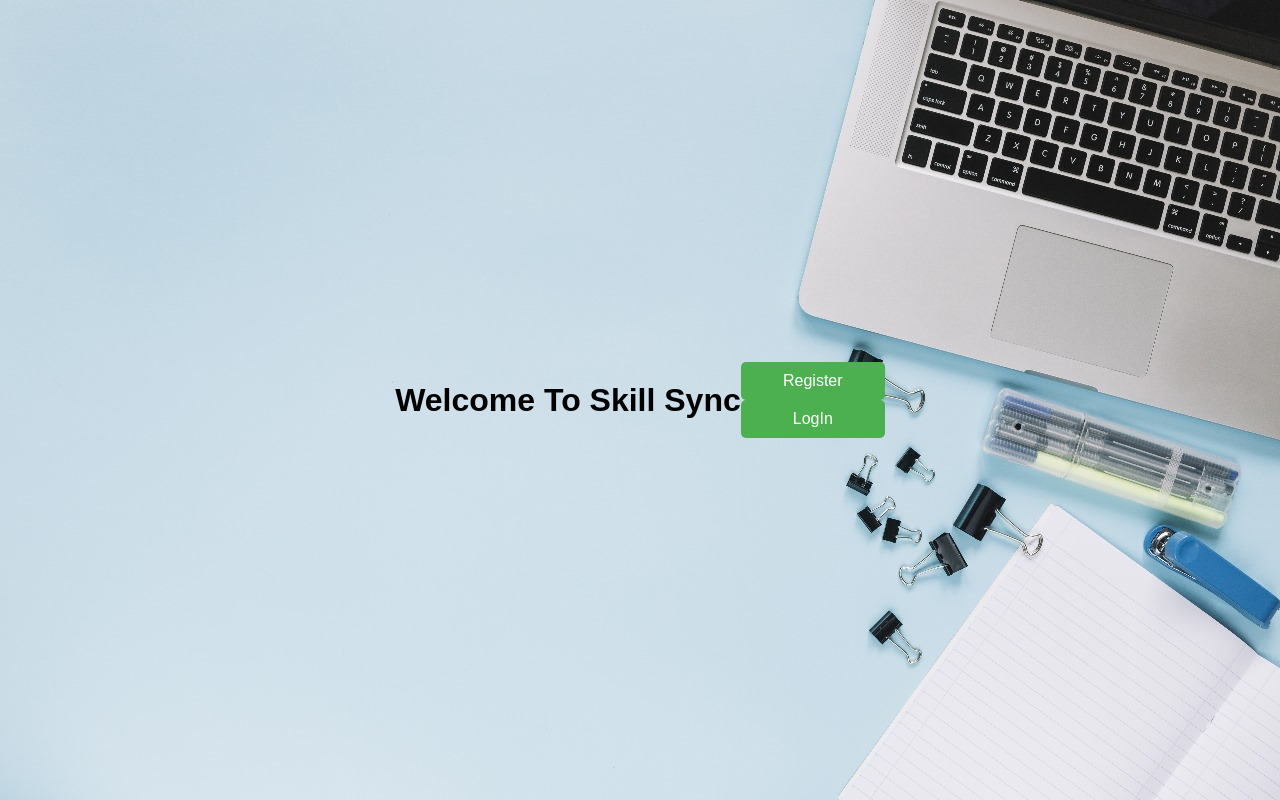
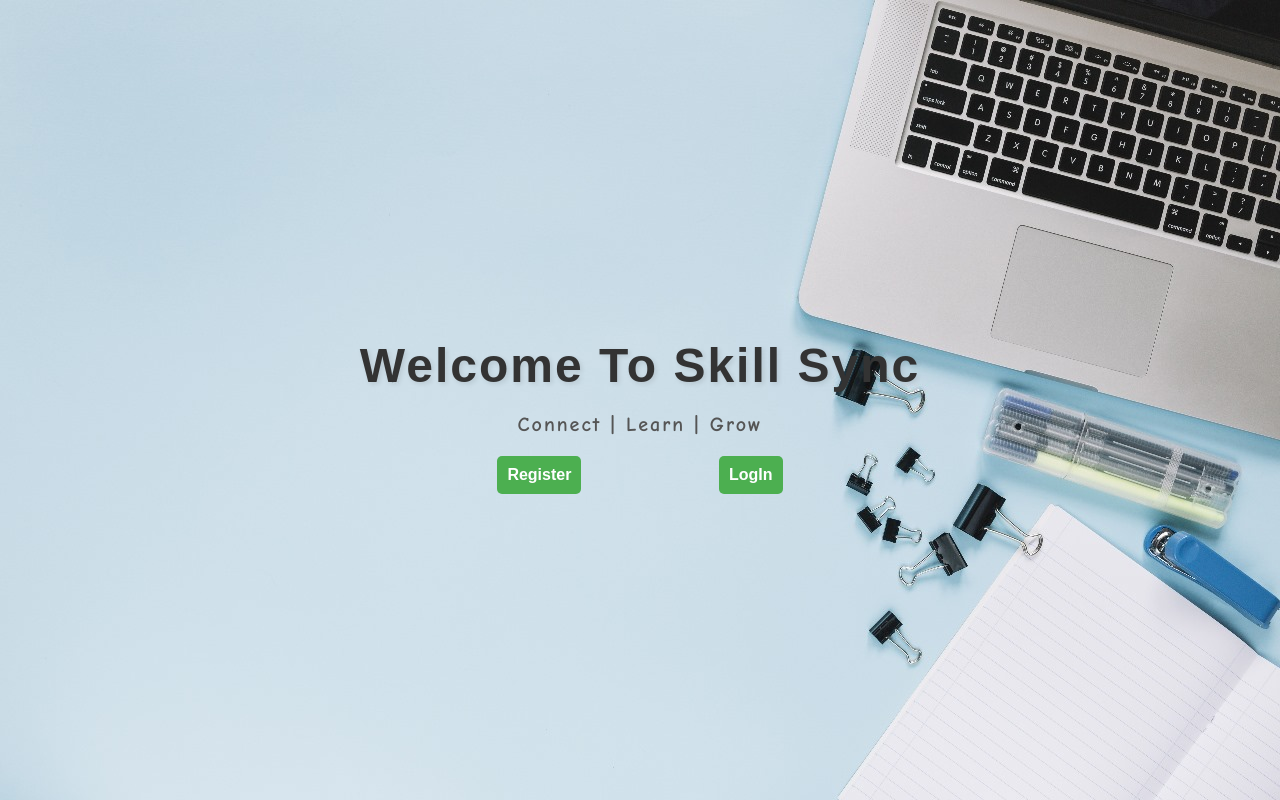
Before and after one commit to Gogineni-Nihal/SkillSync, a plain HTML site: page main.html in a window 1280 px wide. Drawn offline with Linux system fonts and the light colour scheme.

Commit message:
final draft

```diff
--- a/main.html
+++ b/main.html
@@ -18,12 +18,17 @@
 
 <body>
     <div>
-        <h1>Welcome To Skill Sync</h1>
-    </div>
-
-    <div>
+        <h1 class="title">Welcome To Skill Sync</h1>
+        <div>
+            <p class="subtitle">Connect | Learn | Grow</p>
+        </div>
+        <div style="
+        display: flex;
+        justify-content: space-evenly;
+        font-weight: 600;">
         <a href="register.html"><button>Register</button></a>
         <a href="login.html"><button>LogIn</button></a>
+    </div>
     </div>
 </body>
 
--- a/styles.css
+++ b/styles.css
@@ -15,12 +15,19 @@ body {
     width: 400px;
     text-align: left;
   }
-
-  /* Heading Styling */
   .container h1 {
     text-align: center;
     margin-bottom: 20px;
     color: #333;
+  }
+  .subtitle {
+    font-size: 20px;
+    font-weight: bold;
+    color: #555;
+    margin-bottom: 20px;
+    text-align: center;
+    font-family: 'Comic Sans MS', cursive, sans-serif;
+    letter-spacing: 2px;
   }
 
   /* Form Label Styling */
@@ -58,6 +65,7 @@ body {
     color: #fff;
     cursor: pointer;
     transition: background-color 0.3s;
+    font-weight: bold;
   }
 
   button:hover {
@@ -80,3 +88,14 @@ body {
   .container p a:hover {
     color: #005f9e;
   }
+  .title{
+    font-size: 48px;
+    font-weight: 600; /* Slightly bold for elegance */
+    color: #333; /* Dark color for a more serious, professional look */
+    text-align: center;
+    font-family: 'Arial', sans-serif; /* Clean and professional font */
+    margin-bottom: 20px;
+    letter-spacing: 2px; /* Adds a bit of spacing between letters for clarity */
+    text-shadow: 2px 2px 5px rgba(0, 0, 0, 0.1); /* Subtle shadow for depth */
+    transition: all 0.3s ease; /* Smooth transition for hover effect */
+  }
```
